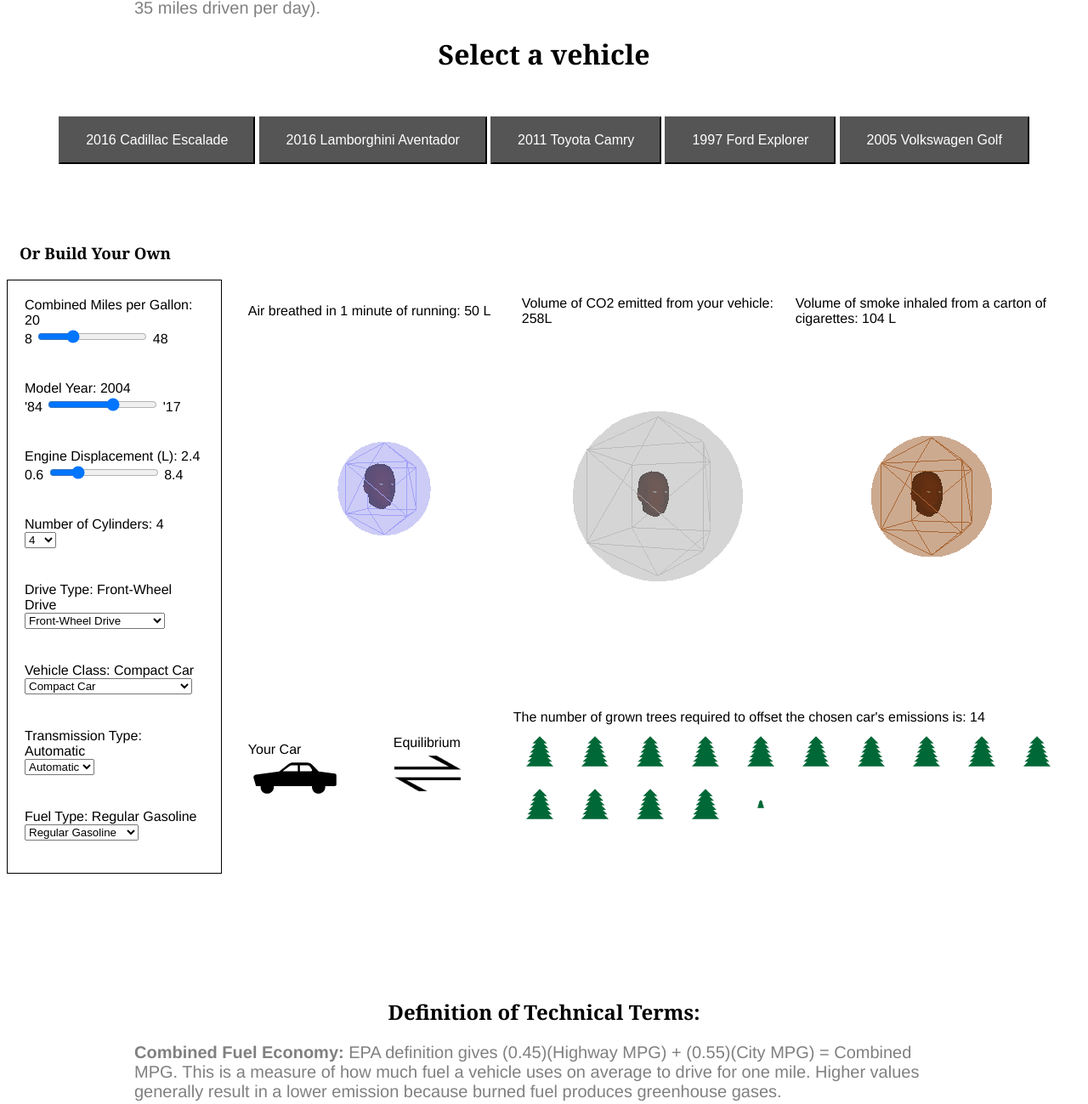
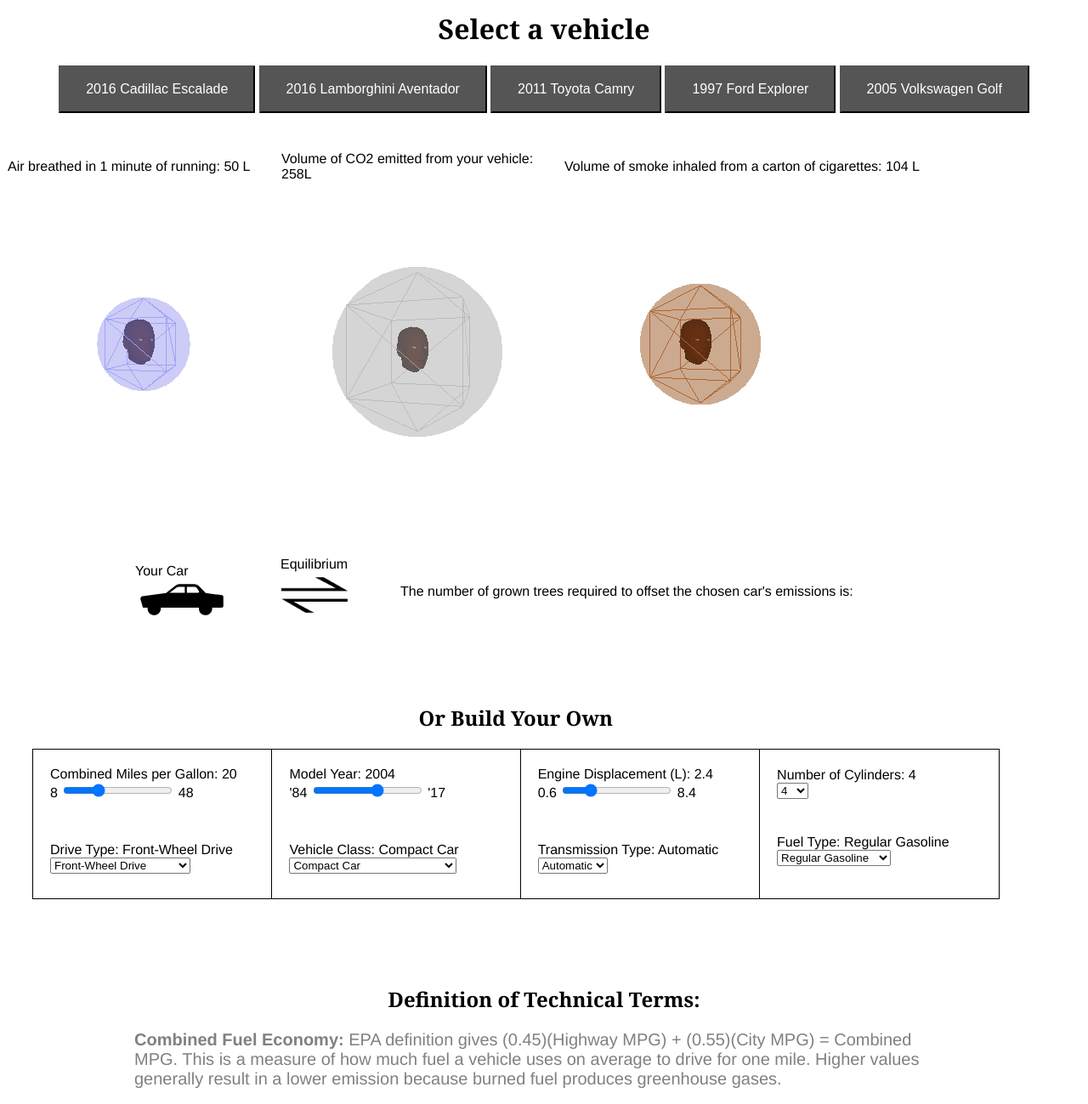
Before and after one commit to mihirparadkar/carbon-visualization, a plain HTML site: page visualization/index.html in a window 1280 px wide. Shown: the part 393-1692 px from the top of the page at 85% size. Drawn offline with nearby package versions, Linux system fonts and the light colour scheme; animation ran at ten frames a second; a script that the page names is missing.

Commit message:
style changes

```diff
--- a/visualization/index.html
+++ b/visualization/index.html
@@ -38,10 +38,57 @@
       <div id="current"> <br> <br> </div>
 
     </div>
-    <div id="controlbox">
+
+    <div id="spheres">
+      <table id="threeD">
+        <tr>
+          <td>Air breathed in 1 minute of running: 50 L
+            <div id="viz0" align="left">
+              <script src="activityScene.js" type="text/javascript" charset="utf8"></script>
+            </div>
+          </td>
+          <td>Volume of CO2 emitted from your vehicle: <span id="co2vol"></span>L
+            <div id="viz1">
+            </div>
+          </td>
+          <td>
+            <div id="viz2">Volume of smoke inhaled from a carton of cigarettes: 104 L
+              <script src="smokingScene.js" type="text/javascript" charset="utf8"></script>
+            </div>
+          </td>
+        </tr>
+      </table>
+      </div>
+
+      <div id="treeDiv">
+      <table id='equi'>
+        <tr>
+          <td>
+            <div>
+              Your Car
+            </div>
+            <img id='car' src='../assets/car_new.svg' alt='Car'>
+          </td>
+          <td id='pad'>
+            <div>Equilibrium</div>
+            <img id='eq' src='../assets/equilibrium.png' alt='equilibrium sign'>
+          <td>
+            <div>
+              The number of grown trees required to offset the chosen car's emissions is: <span id="treesnum"></span>
+            </div>
+            <table id='trees'>
+            </table>
+            <script>setTrees()</script>
+          </td>
+        </tr>
+        <tr>
+      </table>
+
+    </div>
 
 
-    <h3>Or Build Your Own</h3>
+    <div id="controlbox">
+    <h2>Or Build Your Own</h2>
 
         <!--combined08, year, displ, cylinders, drive, vclass, transmission, fuelType,  -->
       <table>
@@ -54,9 +101,9 @@
             48
             <br />
           </td>
-        </tr>
+<!--         </tr>
 
-        <tr>
+        <tr> -->
           <td>
             Model Year: <span id="boxyear">2004</span>
             <br />
@@ -64,10 +111,10 @@
             <input id="year" type="range" min="1984" max="2017" value="2004" step="1" oninput="setYear();updateSphere();setTrees()"/>
             '17
           </td>
-        </tr>
+<!--         </tr>
 
 
-        <tr>
+        <tr> -->
           <td>
             Engine Displacement (L): <span id="boxdispl">2.4</span>
             <br />
@@ -75,9 +122,9 @@
             <input id="displ" type="range" min="0.6" max="8.4" value="2.4" step="0.1" oninput="setDisplacement();updateSphere();setTrees()"/>
             8.4
           </td>
-        </tr>
+<!--         </tr>
 
-        <tr>
+        <tr> -->
           <td>
             Number of Cylinders: <span id="boxcyls">4</span> <br>
             <select id="cylinders" onchange="setCylinders();updateSphere();setTrees()">
@@ -136,10 +183,10 @@
               </option>
             </select>
           </td>
-        </tr>
+   <!--      </tr>
 
 
-        <tr>
+        <tr> -->
           <td>
             Vehicle Class: <span id="boxvclass">Compact Car</span>
             <br />
@@ -165,10 +212,10 @@
               <option value="Standard Sport Utility Vehicle">Standard Sport Utility Vehicle</option>
             </select>
           </td>
-        </tr>
+<!--         </tr>
 
 
-        <tr>
+        <tr> -->
           <td>
             Transmission Type: <span id="boxtransmission">Automatic</span>
             <br />
@@ -181,10 +228,10 @@
               </option>
             </select>
           </td>
-        </tr>
+   <!--      </tr>
 
 
-        <tr>
+        <tr> -->
           <td>
             Fuel Type: <span id="boxfueltype">Regular Gasoline</span>
             <br />
@@ -206,59 +253,14 @@
         </tr>
       </table>
       <br />
+    </div>
+
+    <script src="carbonScene.js" type="text/javascript" charset="utf8"></script>
 
 
-    </div>
 
-    <div id="spheres">
-      <table id="threeD">
-        <tr>
-          <td>Air breathed in 1 minute of running: 50 L
-            <div id="viz0" align="left">
-              <script src="activityScene.js" type="text/javascript" charset="utf8"></script>
-            </div>
-          </td>
-          <td>Volume of CO2 emitted from your vehicle: <span id="co2vol"></span>L
-            <div id="viz1">
-              <script src="carbonScene.js" type="text/javascript" charset="utf8"></script>
-            </div>
-          </td>
-          <td>
-            <div id="viz2">Volume of smoke inhaled from a carton of cigarettes: 104 L
-              <script src="smokingScene.js" type="text/javascript" charset="utf8"></script>
-            </div>
-          </td>
-        </tr>
-      </table>
-      </div>
-
-      <div id="treeDiv">
-      <table id='equi'>
-        <tr>
-          <td>
-            <div>
-              Your Car
-            </div>
-            <img id='car' src='../assets/car_new.svg' alt='Car'>
-          </td>
-          <td id='pad'>
-            <div>Equilibrium</div>
-            <img id='eq' src='../assets/equilibrium.png' alt='equilibrium sign'>
-          <td>
-            <div>
-              The number of grown trees required to offset the chosen car's emissions is: <span id="treesnum"></span>
-            </div>
-            <table id='trees'>
-            </table>
-            <script>setTrees()</script>
-          </td>
-        </tr>
-        <tr>
-      </table>
-
-    </div>
     <div id="glossary">
-      <h2><br><br>Definition of Technical Terms:</h2>
+      <h2><br>Definition of Technical Terms:</h2>
       <p>
       <b>Combined Fuel Economy: </b>EPA definition gives (0.45)(Highway MPG) + (0.55)(City MPG) = Combined MPG. This is a measure of how much fuel a vehicle uses on average to drive for one mile. Higher values generally result in a lower emission because burned fuel produces greenhouse gases.
       </p>
--- a/visualization/styles.css
+++ b/visualization/styles.css
@@ -2,10 +2,10 @@ body {
   font-family: "Helvetica";
 }
 
-h1 {
-  padding-bottom: 30px;
+#h11 {
+  padding-bottom:30px;
+  font-size: 40px;
 }
-
 
 h3 {
   padding-left: 15px;
@@ -37,8 +37,9 @@ h3 {
   font-family: "Helvetica";
 }
 
-#controlbox h3 {
+#controlbox h2 {
   font-family: "Cambria";
+  text-align: center;
 }
 
 p {
@@ -53,7 +54,7 @@ p {
 #header {
   font-family: "Cambria";
   text-align: center;
-  margin-bottom: 30px;
+  margin-bottom: 0px;
 }
 
 #header p {
@@ -64,9 +65,10 @@ p {
 
 #controlbox {
   font-family: "Helvetica";
-  width: 20%;
-  float: left;
-  padding-right: 30px;
+  width: 90%;
+  /*float: left;*/
+  /*padding-right: 30px;*/
+  padding: 30px;
 }
 
 #controlbox table{
@@ -81,7 +83,8 @@ p {
   font-family: "Helvetica";
   border-left: 1px solid #000;
   padding: 20px;
-  float: left;
+  /*float: left;*/
+  width: 20%;
 }
 table, tr, td {
   border-collapse: collapse;
@@ -91,9 +94,9 @@ table, tr, td {
 }
 
 #spheres {
-  float: left;
-  width: 50%;
-  margin-top: 80px;
+  margin-left: auto;
+  margin-right: auto;
+  /*margin-top: 80px;*/
 }
 
 #viz0 {
@@ -109,7 +112,7 @@ table, tr, td {
 }
 
 #pad {
-  padding:60px;
+  padding: 20px 60px;
 }
 
 #eq {
@@ -129,13 +132,14 @@ table, tr, td {
 
 #equi {
 /*  border: 1px solid black;*/
-  margin: 100px;
+  margin: 20px auto;
 
 }
 
 
 #threeD {
-  margin-bottom: 20px;
+  margin-left: auto;
+  margin-right: auto;
 }
 /*td{
   text-align: center;
```
